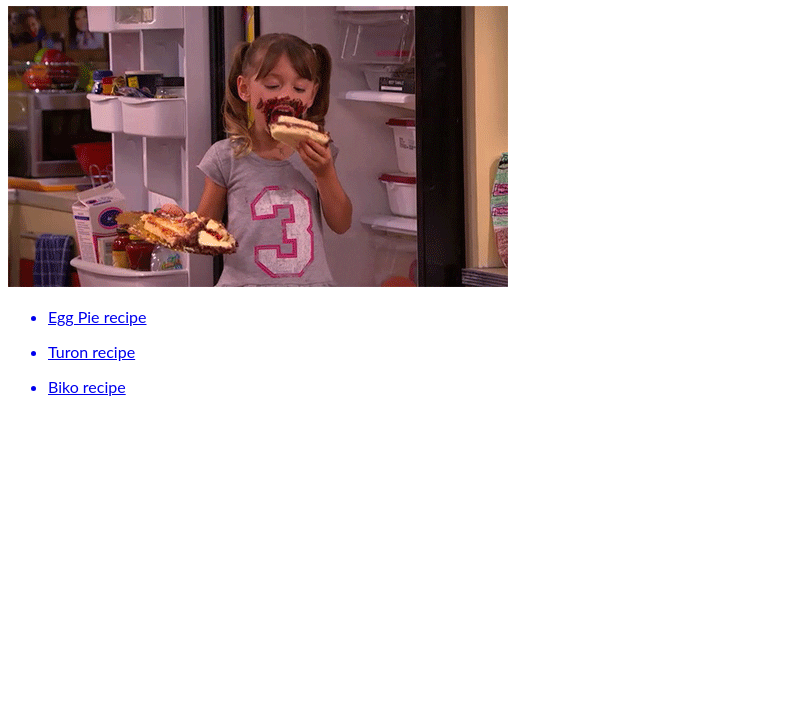
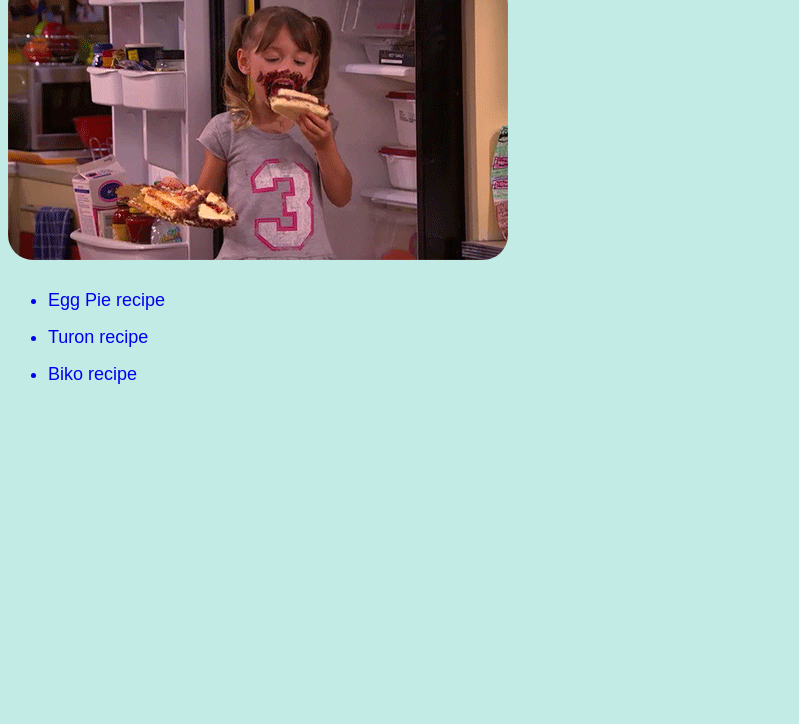
Before and after one commit to Bastigonzales/odin-recipes, a plain HTML site: page index.html in a window 1280 px wide. Shown: the part 76-800 px from the top of the page, without its empty margins (0-799 px from the left). Drawn offline with Linux system fonts and the light colour scheme.

Commit message:
cleaner interface

```diff
--- a/index.html
+++ b/index.html
@@ -3,14 +3,20 @@
     <head>
         <meta charset="UTF-8">
         <link rel="icon" href="./assets/icons/recipe_book_.ico">
-        <link rel="stylesheet" href="./style.css">
+        <meta http-equiv="X-UA-Compatible" content="IE=edge">
+        <meta name="viewport" content="width=device-width, initial-scale=1.0">
+        <link rel="stylesheet" href="./css/style.css">
         <title>Odin Recipe</title>
     </head>
     <body>
+    <div class="container">
         <h1 class="title-page">Odin Recipes</h1>
          <img src="./assets/img/eating.gif" alt="child eating dessert">
+    <div class="nutrition">
          <ul><a href="./recipes/eggpie.html"><li>Egg Pie recipe</li></a></ul>
          <ul><a href="./recipes/turon.html"><li>Turon recipe</li></a></ul>
          <ul><a href="./recipes/biko.html"><li>Biko recipe</li></a></ul>
+     </div>
+     </div>
     </body>
 </html>
```
